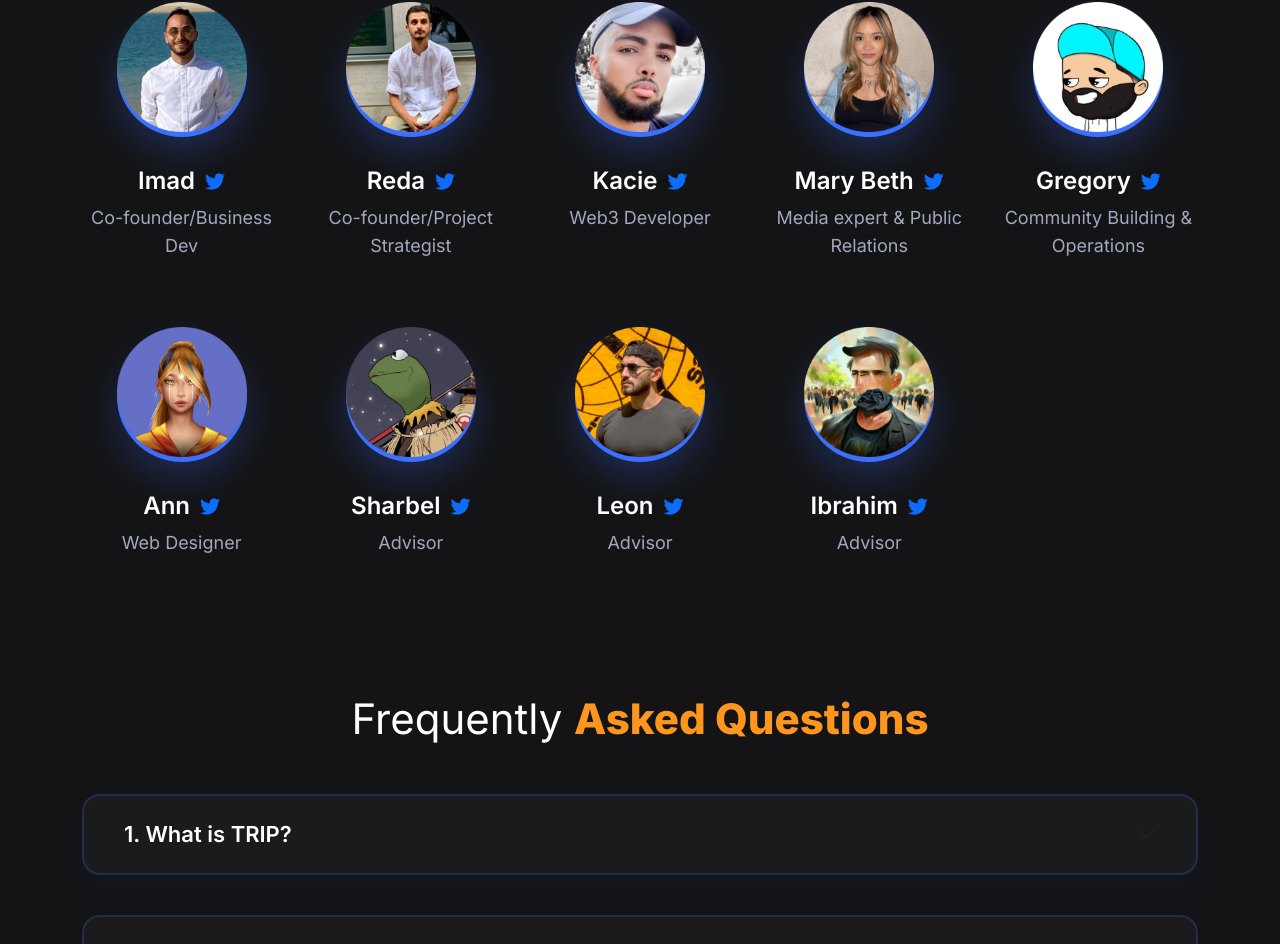
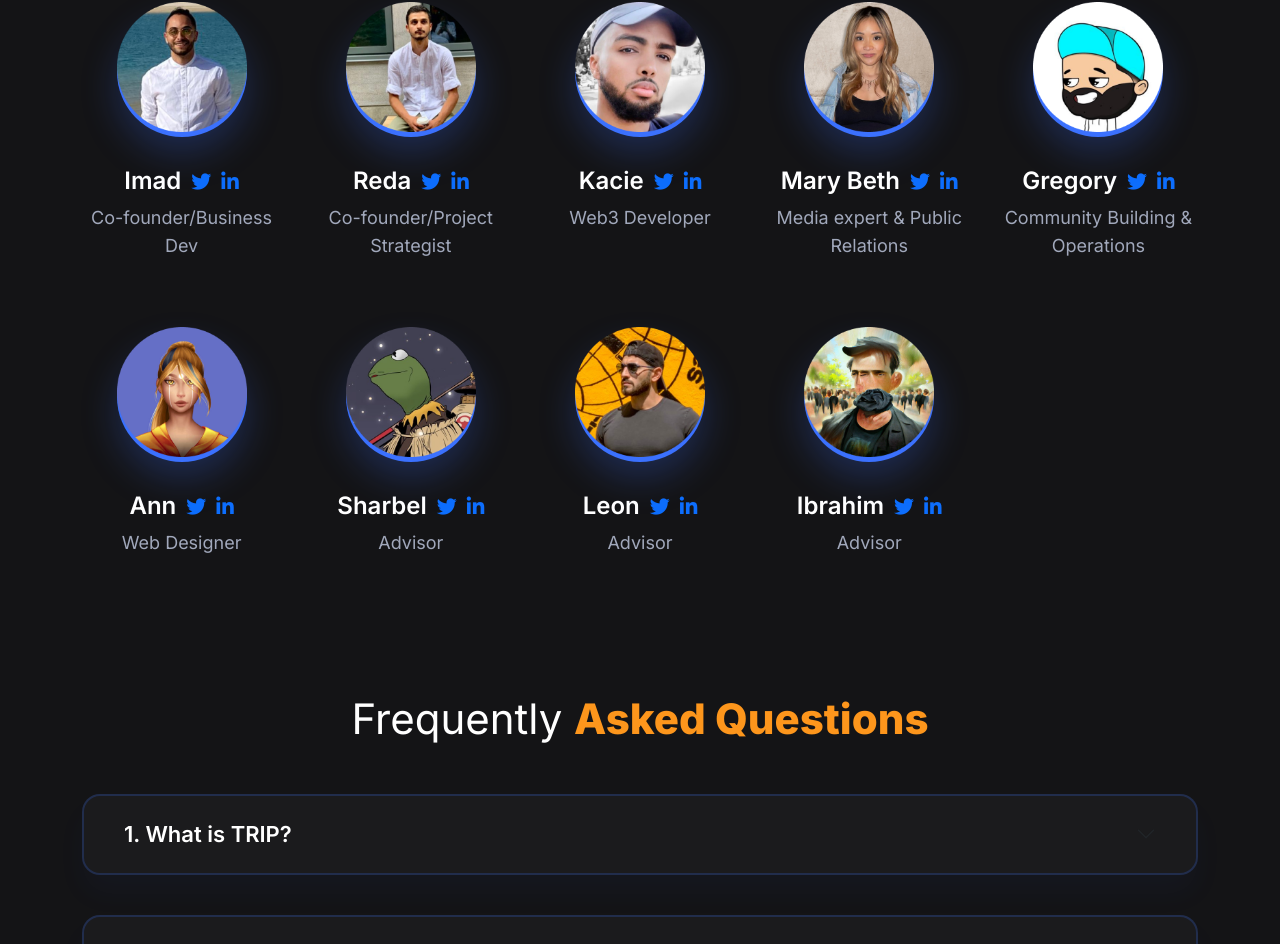
Before and after one commit to Tausif104/mmz-travel, a Next.js app: page / in a window 1280 px wide. Shown: the part 3202-4146 px from the top of the page. Built offline with nearby package versions, Linux system fonts and the light colour scheme.

Commit message:
feedback done from tausif

```diff
--- a/components/AboutUs/AboutUs.js
+++ b/components/AboutUs/AboutUs.js
@@ -6,7 +6,7 @@ import CardThree from './cards/3.png'
 
 const AboutUs = () => {
   return (
-		<section className='about-section'>
+    <section className='about-section' id='about'>
       <div className='background-cards'>
         <img className='img-fluid card-one' src={CardOne.src} alt='' />
         <img className='img-fluid card-two' src={CardTwo.src} alt='' />
@@ -20,9 +20,9 @@ const AboutUs = () => {
                 <span>About</span> Us
               </h2>
               <p>
-								TRIP is a tech startup on a mission to revolutionize the way people travel. Our vision is to use Web 3.0 technologies such as blockchain and NFTs to create a new,
-								seamless and democratized travel experience for travellers all around the world. TRIP Genesis holders will be able to earn $TRIP tokens which could be redeemed for
-								flight tickets, in-flight upgrades, and more!
+                TRIP is a tech startup on a mission to revolutionize the way people travel. Our vision is to use Web 3.0 technologies such as blockchain and NFTs to create a new, seamless and
+                democratized travel experience for travellers all around the world. TRIP Genesis holders will be able to earn $TRIP tokens which could be redeemed for flight tickets, in-flight
+                upgrades, and more!
               </p>
             </div>
           </Col>
--- a/components/Faq/Faq.js
+++ b/components/Faq/Faq.js
@@ -2,7 +2,7 @@ import { Col, Container, Row, Accordion } from 'react-bootstrap'
 
 const Faq = () => {
   return (
-		<section className='faq-section'>
+    <section className='faq-section' id='faq'>
       <Container>
         <Row>
           <Col md={12}>
@@ -18,8 +18,8 @@ const Faq = () => {
                 <Accordion.Item eventKey='0'>
                   <Accordion.Header>1. What is TRIP?</Accordion.Header>
                   <Accordion.Body>
-										Lorem ipsum dolor, sit amet consectetur adipisicing elit. Qui perferendis nam sint veritatis eligendi ex nesciunt saepe asperiores. Quasi non nobis error.
-										Veniam, earum tempora!
+                    TRIP NFT, the new platform providing traveling perks for users around the globe making traveling more affordable and accessible to everyone through the blockchain. The Genesis Pass
+                    NFT is your access to a new world of travel, networking & utilities privileges.
                   </Accordion.Body>
                 </Accordion.Item>
                 <Accordion.Item eventKey='1'>
@@ -32,15 +32,17 @@ const Faq = () => {
                 </Accordion.Item>
                 <Accordion.Item eventKey='3'>
                   <Accordion.Header>4. What blockchain is it on?</Accordion.Header>
-									<Accordion.Body>TBA</Accordion.Body>
+                  <Accordion.Body>TRIP NFT is on the Ethereum blockchain.</Accordion.Body>
                 </Accordion.Item>
                 <Accordion.Item eventKey='4'>
                   <Accordion.Header>5. How do I get flightlisted?</Accordion.Header>
-									<Accordion.Body>TBA</Accordion.Body>
+                  <Accordion.Body>Active members of the community earn spots; more information is available in Discord!</Accordion.Body>
                 </Accordion.Item>
                 <Accordion.Item eventKey='5'>
                   <Accordion.Header>6. How can I use my NFT?</Accordion.Header>
-									<Accordion.Body>TBA</Accordion.Body>
+                  <Accordion.Body>
+                    You will use your NFT to access all the utilities, generate $TRIP utility token, as well as unlock many holders-only benefits and access to special privileges and contests.
+                  </Accordion.Body>
                 </Accordion.Item>
               </Accordion>
             </div>
--- a/components/Header/Header.js
+++ b/components/Header/Header.js
@@ -6,7 +6,7 @@ import Link from 'next/link'
 const Header = () => {
   return (
     <header className='header-area'>
-			<Navbar expand="xl">
+      <Navbar expand='xl'>
         <Container>
           <Link href='/'>
             <a>
@@ -16,10 +16,10 @@ const Header = () => {
           <Navbar.Toggle aria-controls='basic-navbar-nav' />
           <Navbar.Collapse id='basic-navbar-nav'>
             <Nav className='me-auto'>
-							<Nav.Link href='#link'>About us</Nav.Link>
-							<Nav.Link href='#link'>Road Map</Nav.Link>
-							<Nav.Link href='#link'>Team</Nav.Link>
-							<Nav.Link href='#link'>FAQ</Nav.Link>
+              <Nav.Link href='#about'>About us</Nav.Link>
+              <Nav.Link href='#roadmap'>Road Map</Nav.Link>
+              <Nav.Link href='#team'>Team</Nav.Link>
+              <Nav.Link href='#faq'>FAQ</Nav.Link>
             </Nav>
 
             <ul className='social-media'>
--- a/components/RoadMap/PhaseTwo.js
+++ b/components/RoadMap/PhaseTwo.js
@@ -13,40 +13,19 @@ const PhaseTwo = () => {
         <div className='phase-icon'>
           <img src={ImageOne.src} alt='' />
         </div>
-				<h4>Take-Off 2</h4>
-				<p>TRIP Genesis Pass will be minted on the Ethereum blockchain</p>
+        <h4>Genesis Passport mint</h4>
+        <p>Holders will get first access for the future collection</p>
       </div>
       {/* single phase-one  */}
       <div className='phase-item'>
         <div className='phase-icon'>
           <img src={ImageTwo.src} alt='' />
         </div>
-				<h4>Community 2</h4>
-				<p>Lifetime access to the TRIP Community. Plan your itineraries, learn travel hacks, connect with other travellers.</p>
-			</div>
-			{/* single phase-one  */}
-			<div className='phase-item'>
-				<div className='phase-icon'>
-					<img src={ImageThree.src} alt='' />
-				</div>
-				<h4>Perks and benefits 2</h4>
-				<p>Receive access to Exclusive negotiated rates and privileges with travel-related companies.</p>
-			</div>
-			{/* single phase-one  */}
-			<div className='phase-item'>
-				<div className='phase-icon'>
-					<img src={ImageFour.src} alt='' />
-				</div>
-				<h4>Giveaway 2</h4>
-				<p>TRIP Holders get exclusive access to flights and travel experience giveaway.</p>
-			</div>
-			{/* single phase-one  */}
-			<div className='phase-item'>
-				<div className='phase-icon'>
-					<img src={ImageFive.src} alt='' />
-				</div>
-				<h4>IRL Event 2</h4>
-				<p>TRIP NFTs also serve as free passes to all TRIP yearly in-real-life events and community meetups.</p>
+        <h4>Beta access to the platform</h4>
+        <p>
+          Travel more Pay less! The more one uses the genesis pass to make purchases, the higher the token drop rate becomes. Personalized traveling experience. We are shaping the platform to reflect
+          the users preferences. And this is not everything, our community on discord acts as a major partner in this Travel to Earn journey.
+        </p>
       </div>
     </div>
   )
--- a/components/RoadMap/RoadMap.js
+++ b/components/RoadMap/RoadMap.js
@@ -15,7 +15,7 @@ const RoadMap = () => {
   }
 
   return (
-		<section className='road-map-section'>
+    <section className='road-map-section' id='roadmap'>
       <Container>
         <Row className='road-map-title-wrap align-items-center'>
           <Col md={6}>
--- a/components/Team/Member.js
+++ b/components/Team/Member.js
@@ -1,13 +1,16 @@
-const Member = ({ image, name, designation, twitter }) => {
+const Member = ({ image, name, designation, twitter, linkedIn }) => {
   return (
     <div className='team-member'>
-			<div className="team-author">
+      <div className='team-author'>
         <img src={image} alt='' />
       </div>
       <h4>
         {name}
-				<a href={twitter}>
+        <a target='_blank' href={twitter}>
           <i className='fab fa-twitter'></i>
+        </a>
+        <a target='_blank' href={linkedIn}>
+          <i className='fab fa-linkedin-in'></i>
         </a>
       </h4>
       <p>{designation}</p>
--- a/components/Team/Team.js
+++ b/components/Team/Team.js
@@ -12,12 +12,14 @@ import ImageNine from './images/9.png'
 
 const Team = () => {
   return (
-		<section className='team-section'>
+    <section className='team-section' id='team'>
       <Container>
         <Row>
           <Col>
             <div className='section-title text-center'>
-							<h2><span>Team</span></h2>
+              <h2>
+                <span>Team</span>
+              </h2>
             </div>
           </Col>
         </Row>
@@ -25,15 +27,15 @@ const Team = () => {
           <Col md={12}>
             {/* grid */}
             <div className='team-members'>
-							<Member image={ImageOne.src} name='Imad' designation='Co-founder/Business Dev' twitter='https://twitter.com' />
-							<Member image={ImageTwo.src} name='Reda' designation='Co-founder/Project Strategist' twitter='https://twitter.com' />
-							<Member image={ImageThree.src} name='Kacie' designation='Web3 Developer' twitter='https://twitter.com' />
-							<Member image={ImageFour.src} name='Mary Beth' designation='Media expert &amp; Public Relations' twitter='https://twitter.com' />
-							<Member image={ImageFive.src} name='Gregory' designation='Community Building &amp; Operations' twitter='https://twitter.com' />
-							<Member image={ImageSix.src} name='Ann' designation='Web Designer' twitter='https://twitter.com' />
-							<Member image={ImageSeven.src} name='Sharbel' designation='Advisor' twitter='https://twitter.com' />
-							<Member image={ImageEight.src} name='Leon' designation='Advisor' twitter='https://twitter.com' />
-							<Member image={ImageNine.src} name='Ibrahim' designation='Advisor' twitter='https://twitter.com' />
+              <Member image={ImageOne.src} name='Imad' designation='Co-founder/Business Dev' twitter='https://twitter.com' linkedIn='https://linkedin.com/' />
+              <Member image={ImageTwo.src} name='Reda' designation='Co-founder/Project Strategist' twitter='https://twitter.com' linkedIn='https://linkedin.com/' />
+              <Member image={ImageThree.src} name='Kacie' designation='Web3 Developer' twitter='https://twitter.com' linkedIn='https://linkedin.com/' />
+              <Member image={ImageFour.src} name='Mary Beth' designation='Media expert &amp; Public Relations' twitter='https://twitter.com' linkedIn='https://linkedin.com/' />
+              <Member image={ImageFive.src} name='Gregory' designation='Community Building &amp; Operations' twitter='https://twitter.com' linkedIn='https://linkedin.com/' />
+              <Member image={ImageSix.src} name='Ann' designation='Web Designer' twitter='https://twitter.com' linkedIn='https://linkedin.com/' />
+              <Member image={ImageSeven.src} name='Sharbel' designation='Advisor' twitter='https://twitter.com' linkedIn='https://linkedin.com/' />
+              <Member image={ImageEight.src} name='Leon' designation='Advisor' twitter='https://twitter.com' linkedIn='https://linkedin.com/' />
+              <Member image={ImageNine.src} name='Ibrahim' designation='Advisor' twitter='https://twitter.com' linkedIn='https://linkedin.com/' />
             </div>
           </Col>
         </Row>
```
Lines whose indentation alone changed are shown as unchanged.
